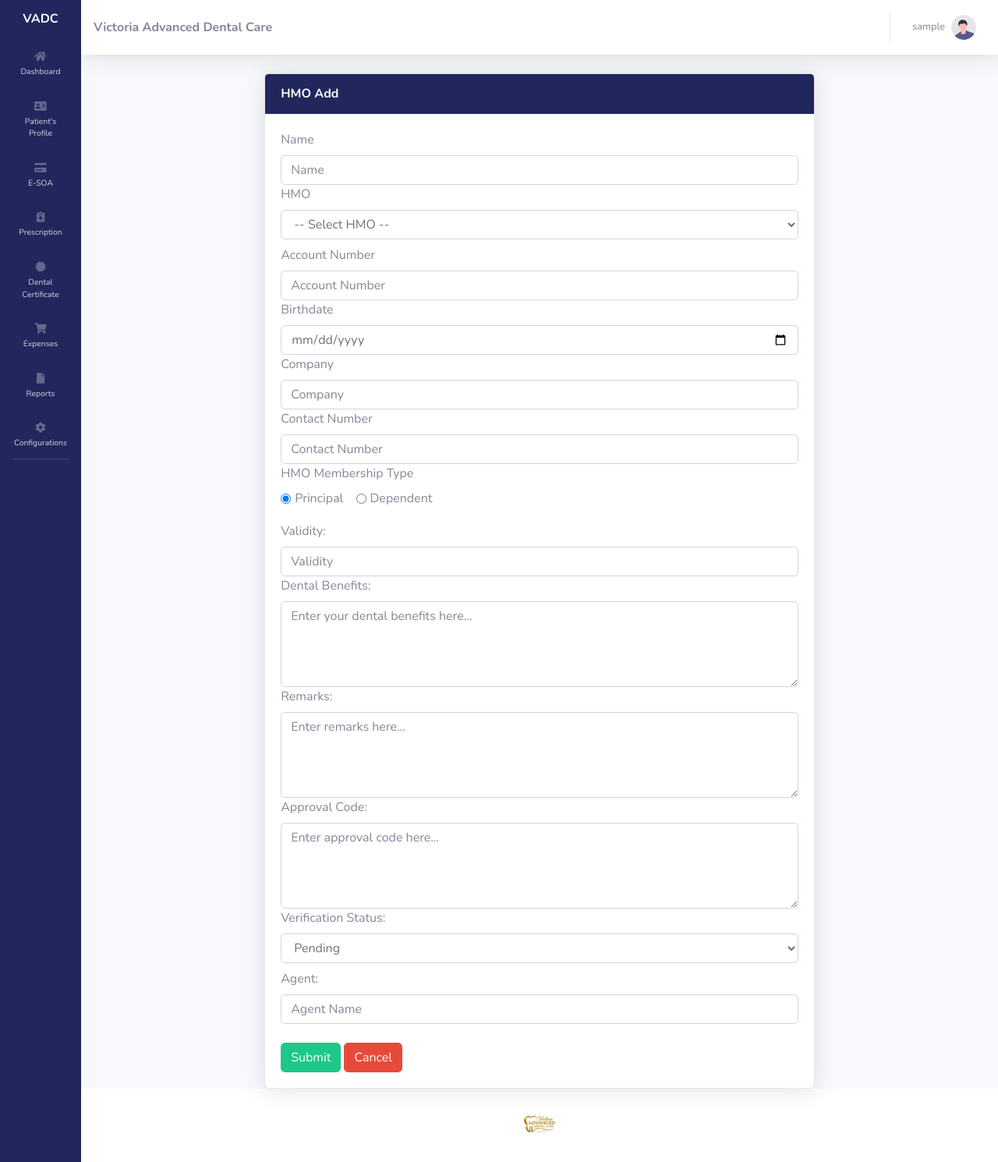
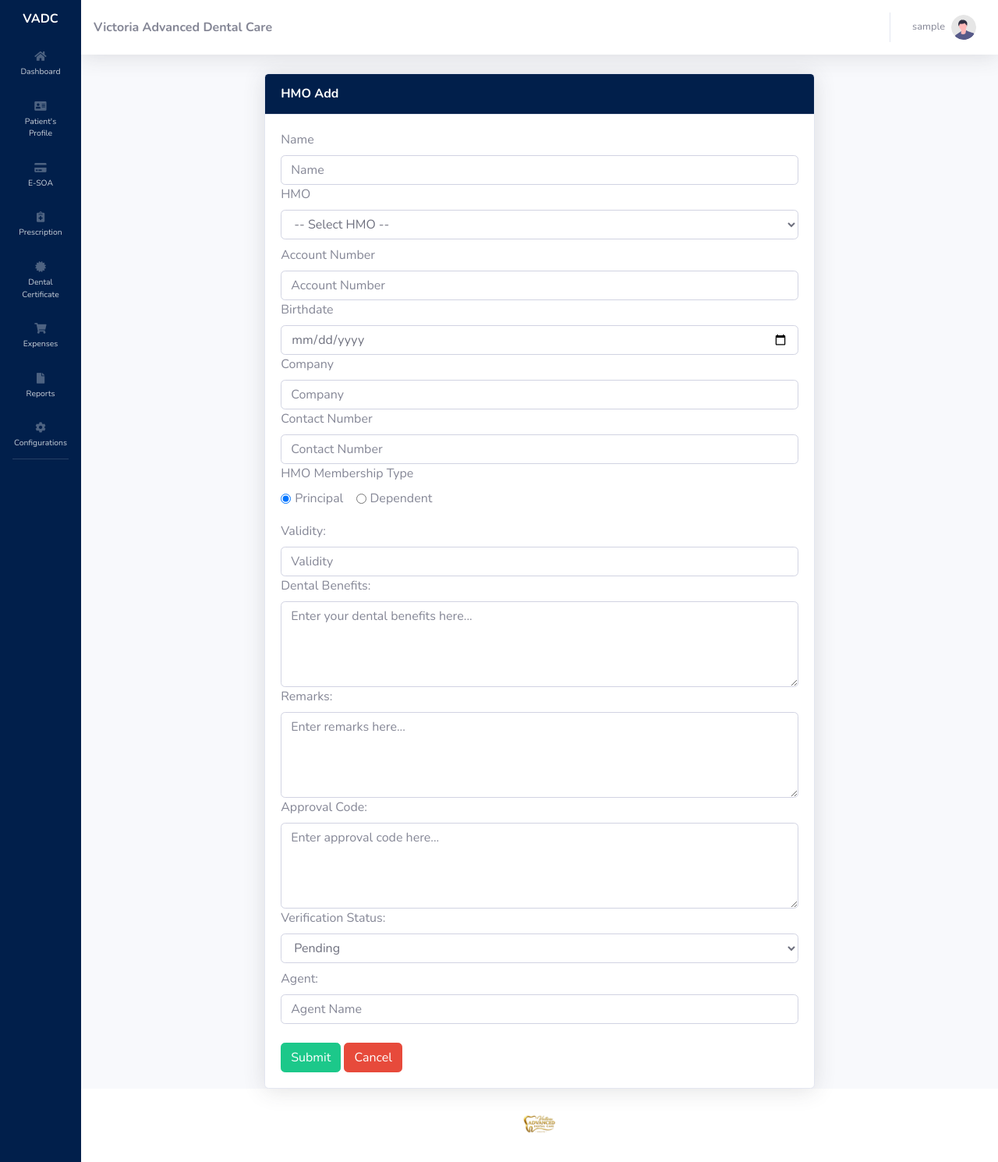
Before and after one commit to Eysi27/victoriadentalclinic, a PHP site: page /addhmo.php in a window 1280 px wide. Shown: the whole page at 78% size. Run offline with PHP 8.4, Linux system fonts and the light colour scheme; the visitor is signed in with stand-in values (Sample User, id 1).

Commit message:
updated color sidebar

```diff
--- a/css/custom.css
+++ b/css/custom.css
@@ -138,7 +138,8 @@
     max-width: 95% !important;
     /* or any %/px you prefer */
 }
+
 .bg-gold {
-    background-color: rgba(4, 11, 71, 0.884) !important;
+    background-color: #011f4b !important;
     color: white !important;
 }
```
